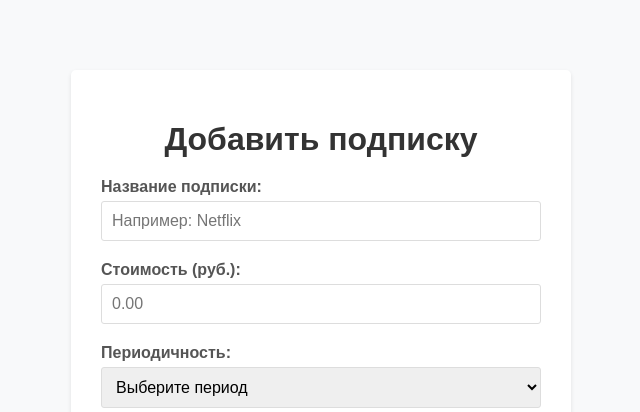
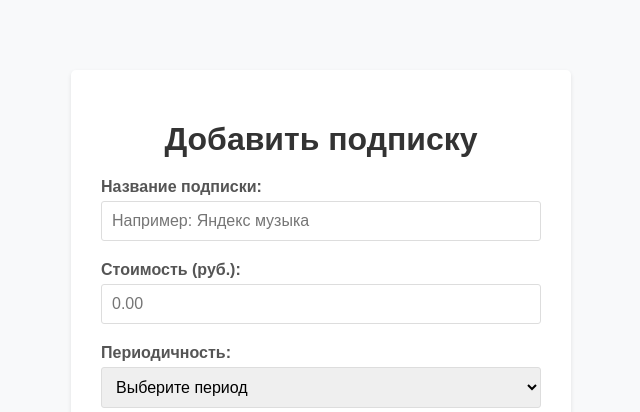
Before and after one commit to temako04/rgzraz, a Flask app: page /subscriptions/add in a window 1280 px wide. Shown: the top 412 px of the page, without its empty margins (319-959 px from the left). Run offline with Flask 3, Linux system fonts and the light colour scheme; the visitor is signed in with stand-in values (Sample User, id 1).

Commit message:
Update add_subscription.html

```diff
--- a/templates/add_subscription.html
+++ b/templates/add_subscription.html
@@ -87,7 +87,7 @@
         <form method="POST">
             <div class="form-group">
                 <label for="name">Название подписки:</label>
-                <input type="text" id="name" name="name" required placeholder="Например: Netflix">
+                <input type="text" id="name" name="name" required placeholder="Например: Яндекс музыка">
             </div>
 
             <div class="form-group">
```
